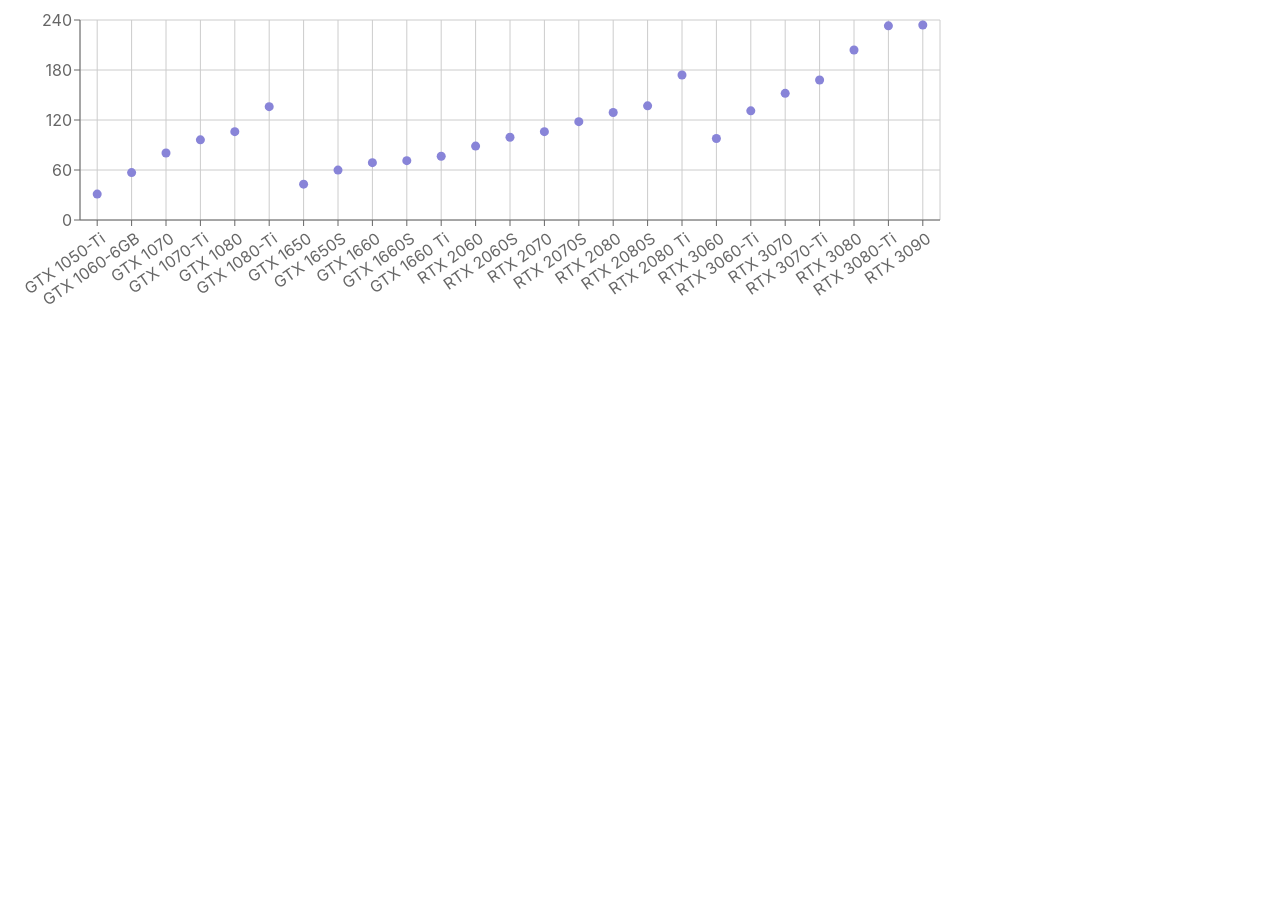
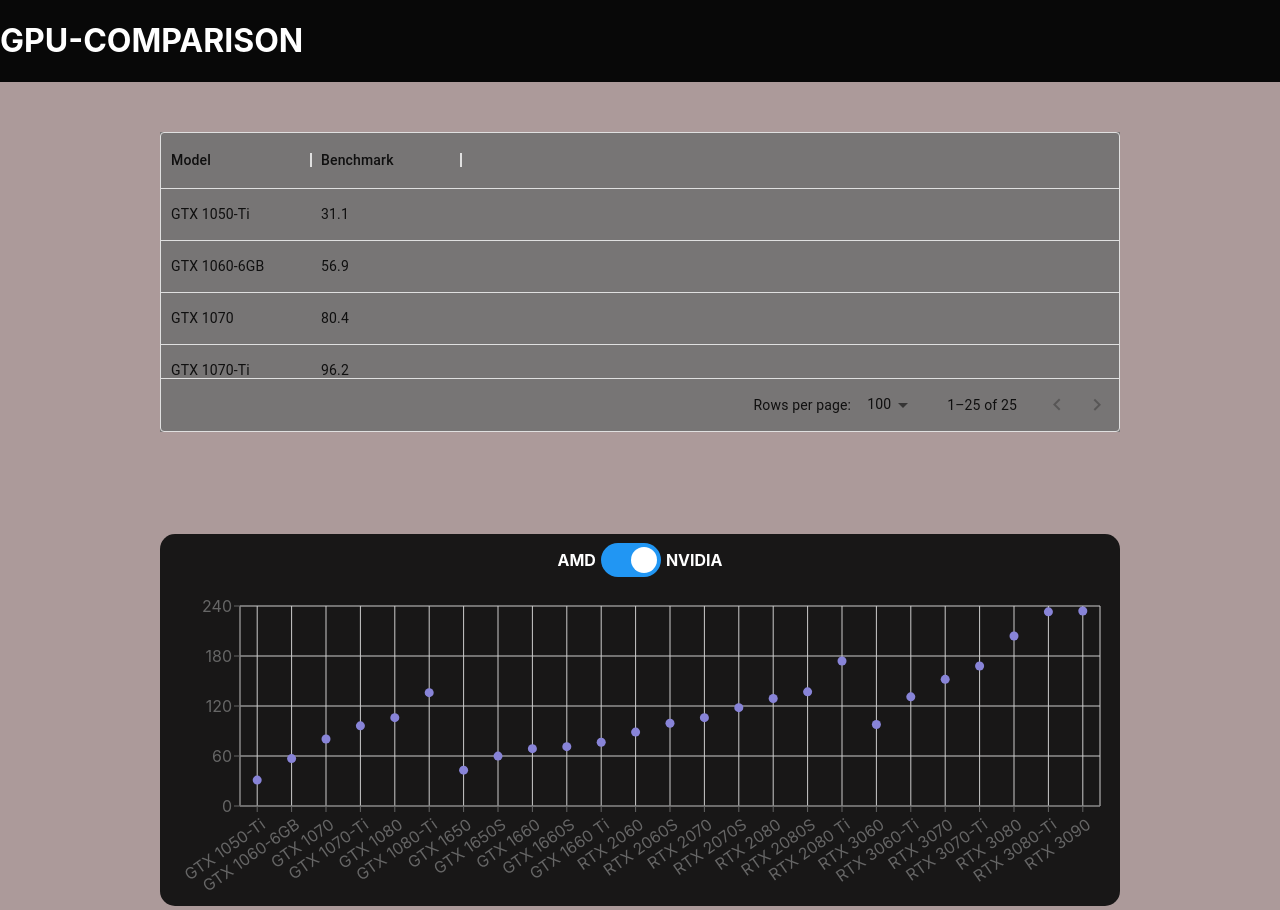
Before and after one commit to brandonrainey/gpu-comparison, a Next.js app: page / in a window 1280 px wide. Before the commit the page ends 800 px from the top, so only its background shows below. Built offline with nearby package versions, Linux system fonts and the light colour scheme.

Commit message:
latest commit before adding to portfolio

```diff
--- /dev/null
+++ b/amdGpuData.js
@@ -0,0 +1,193 @@
+export const amdGpus = [
+  {
+    "Type": "GPU",
+    "Part Number": "",
+    "Brand": "AMD",
+    "Model": "RX 560",
+    "Rank": 151,
+    "Benchmark": 22.8,
+    "Samples": 52294,
+    "URL": "https://gpu.userbenchmark.com/AMD-RX-560/Rating/3926",
+    "id" : 1
+  },
+  {
+    "Type": "GPU",
+    "Part Number": "",
+    "Brand": "AMD",
+    "Model": "RX 570",
+    "Rank": 99,
+    "Benchmark": 46.4,
+    "Samples": 418078,
+    "URL": "https://gpu.userbenchmark.com/AMD-RX-570/Rating/3924",
+    "id" : 2
+  },
+  {
+    "Type": "GPU",
+    "Part Number": "",
+    "Brand": "AMD",
+    "Model": "RX 580",
+    "Rank": 86,
+    "Benchmark": 54.6,
+    "Samples": 827584,
+    "URL": "https://gpu.userbenchmark.com/AMD-RX-580/Rating/3923",
+    "id" : 3
+  },
+  {
+    "Type": "GPU",
+    "Part Number": "",
+    "Brand": "AMD",
+    "Model": "RX 590",
+    "Rank": 76,
+    "Benchmark": 59.8,
+    "Samples": 95338,
+    "URL": "https://gpu.userbenchmark.com/AMD-RX-590/Rating/4033",
+    "id" : 5
+  },
+  {
+    "Type": "GPU",
+    "Part Number": "",
+    "Brand": "AMD",
+    "Model": "RX 5500",
+    "Rank": 83,
+    "Benchmark": 56.1,
+    "Samples": 749,
+    "URL": "https://gpu.userbenchmark.com/AMD-RX-5500/Rating/4059",
+    "id" : 6
+  },
+  {
+    "Type": "GPU",
+    "Part Number": "",
+    "Brand": "AMD",
+    "Model": "RX 5500-XT",
+    "Rank": 81,
+    "Benchmark": 56.2,
+    "Samples": 53563,
+    "URL": "https://gpu.userbenchmark.com/AMD-RX-5500-XT/Rating/4060",
+    "id" : 7
+  },
+  {
+    "Type": "GPU",
+    "Part Number": "",
+    "Brand": "AMD",
+    "Model": "RX 5600-XT",
+    "Rank": 52,
+    "Benchmark": 86.5,
+    "Samples": 97287,
+    "URL": "https://gpu.userbenchmark.com/AMD-RX-5600-XT/Rating/4062",
+    "id" : 8
+  },
+  {
+    "Type": "GPU",
+    "Part Number": "",
+    "Brand": "AMD",
+    "Model": "RX 5700",
+    "Rank": 50,
+    "Benchmark": 87.8,
+    "Samples": 60030,
+    "URL": "https://gpu.userbenchmark.com/AMD-RX-5700/Rating/4046",
+    "id" : 9
+  },
+  {
+    "Type": "GPU",
+    "Part Number": "",
+    "Brand": "AMD",
+    "Model": "RX 5700-XT",
+    "Rank": 34,
+    "Benchmark": 104,
+    "Samples": 346368,
+    "URL": "https://gpu.userbenchmark.com/AMD-RX-5700-XT/Rating/4045",
+    "id" : 10
+  },
+  {
+    "Type": "GPU",
+    "Part Number": "",
+    "Brand": "AMD",
+    "Model": "RX 5700XT(50th)",
+    "Rank": 33,
+    "Benchmark": 104,
+    "Samples": 3781,
+    "URL": "https://gpu.userbenchmark.com/SpeedTest/845537/AMD-Radeon-RX-5700-XT-50th-Anniversary",
+    "id" : 11
+  },
+  {
+    "Type": "GPU",
+    "Part Number": "",
+    "Brand": "AMD",
+    "Model": "RX 6600",
+    "Rank": 61,
+    "Benchmark": 75.9,
+    "Samples": 2499,
+    "URL": "https://gpu.userbenchmark.com/SpeedTest/1680901/AMD-Radeon-RX-6600",
+    "id" : 12
+  },
+  {
+    "Type": "GPU",
+    "Part Number": "",
+    "Brand": "AMD",
+    "Model": "RX 6600-XT",
+    "Rank": 36,
+    "Benchmark": 99.9,
+    "Samples": 11789,
+    "URL": "https://gpu.userbenchmark.com/AMD-RX-6600-XT/Rating/4117",
+    "id" : 13
+  },
+  {
+    "Type": "GPU",
+    "Part Number": "",
+    "Brand": "AMD",
+    "Model": "RX 6700-XT",
+    "Rank": 25,
+    "Benchmark": 119,
+    "Samples": 30563,
+    "URL": "https://gpu.userbenchmark.com/AMD-RX-6700-XT/Rating/4109",
+    "id" : 14
+  },
+  {
+    "Type": "GPU",
+    "Part Number": "",
+    "Brand": "AMD",
+    "Model": "RX 6800",
+    "Rank": 18,
+    "Benchmark": 134,
+    "Samples": 11414,
+    "URL": "https://gpu.userbenchmark.com/AMD-RX-6800/Rating/4088",
+    "id" : 15
+  },
+  {
+    "Type": "GPU",
+    "Part Number": "",
+    "Brand": "AMD",
+    "Model": "RX 6800-XT",
+    "Rank": 12,
+    "Benchmark": 160,
+    "Samples": 22723,
+    "URL": "https://gpu.userbenchmark.com/AMD-RX-6800-XT/Rating/4089",
+    "id" : 16
+  },
+  {
+    "Type": "GPU",
+    "Part Number": "",
+    "Brand": "AMD",
+    "Model": "RX 6900-XT",
+    "Rank": 5,
+    "Benchmark": 192,
+    "Samples": 21268,
+    "URL": "https://gpu.userbenchmark.com/AMD-RX-6900-XT/Rating/4091",
+    "id" : 17
+  },
+
+
+
+
+
+
+
+
+
+
+
+
+
+
+
+]
--- a/components/Chart.js
+++ b/components/Chart.js
@@ -1,7 +1,16 @@
-import React, { PureComponent } from 'react'
-import { ScatterChart, Scatter, XAxis, YAxis, CartesianGrid, Tooltip, ResponsiveContainer } from 'recharts';
-import { gpuData } from '/gpu-data'
-import { newGpuData } from '../newGpuData';
+import React, { PureComponent } from "react";
+import {
+  ScatterChart,
+  Scatter,
+  XAxis,
+  YAxis,
+  CartesianGrid,
+  Tooltip,
+  ResponsiveContainer,
+} from "recharts";
+import { gpuData } from "/gpu-data";
+import { newGpuData } from "../newGpuData";
+import { amdGpus } from "../amdGpuData";
 
 class CustomizedAxisTick extends PureComponent {
   render() {
@@ -9,7 +18,14 @@
 
     return (
       <g transform={`translate(${x},${y})`}>
-          <text x={0} y={0} dy={16} textAnchor="end" fill="#666" transform="rotate(-35)">
+        <text
+          x={0}
+          y={0}
+          dy={16}
+          textAnchor="end"
+          fill="#666"
+          transform="rotate(-35)"
+        >
           {payload.value}
         </text>
       </g>
@@ -17,10 +33,10 @@
   }
 }
 
-export default function Chart() {
+export default function Chart({ value }) {
   return (
-        <ResponsiveContainer width="100%" aspect={3}>
-
+    <div className="chartWrapper">
+      <ResponsiveContainer width="75%" aspect={3} className="chartComponent">
         <ScatterChart
           width={400}
           height={400}
@@ -32,11 +48,26 @@
           }}
         >
           <CartesianGrid />
-          <XAxis type="category" dataKey="Model" name="Model"  interval={0} minTickGap={20} tick={<CustomizedAxisTick />}/>
-          <YAxis type="number" dataKey="Benchmark" name="Benchmark"  />
-          <Tooltip cursor={{ strokeDasharray: '3 3' }} payload={[{ Name: 'Model'}]}/>
-          <Scatter name="A school" data={newGpuData} fill="#8884d8" />
+          <XAxis
+            type="category"
+            dataKey="Model"
+            name="Model"
+            interval={0}
+            minTickGap={20}
+            tick={<CustomizedAxisTick />}
+          />
+          <YAxis type="number" dataKey="Benchmark" name="Benchmark" />
+          <Tooltip
+            cursor={{ strokeDasharray: "3 3" }}
+            payload={[{ Name: "Model" }]}
+          />
+          <Scatter
+            name="A school"
+            data={value ? newGpuData : amdGpus}
+            fill={`${value ? "#8884d8" : "#e06666"}`}
+          />
         </ScatterChart>
       </ResponsiveContainer>
-    )
+    </div>
+  );
 }
--- /dev/null
+++ b/components/ChartSelector.js
@@ -0,0 +1,18 @@
+import React from "react";
+
+export default function ChartSelector({ value, setValue }) {
+  const handleChange = () => {
+    setValue(!value);
+  };
+
+  return (
+    <div className="sliderWrapper">
+      <p className="sliderText">AMD</p>
+      <label className="switch">
+        <input type="checkbox" checked={value} onChange={handleChange} />
+        <span className="slider round"></span>
+      </label>
+      <p className="sliderText">NVIDIA</p>
+    </div>
+  );
+}
--- /dev/null
+++ b/components/Header.js
@@ -0,0 +1,9 @@
+import React from 'react'
+
+export default function Header() {
+    return (
+        <div className='headerContainer'>
+            <h1>GPU-COMPARISON</h1>
+        </div>
+    )
+}
--- /dev/null
+++ b/nbnb.js
@@ -0,0 +1,3 @@
+export const qqq = [
+
+]
--- a/newGpuData.js
+++ b/newGpuData.js
@@ -7,7 +7,8 @@
         "Rank": 129,
         "Benchmark": 31.1,
         "Samples": 840412,
-        "URL": "https://gpu.userbenchmark.com/Nvidia-GTX-1050-Ti/Rating/3649"
+        "URL": "https://gpu.userbenchmark.com/Nvidia-GTX-1050-Ti/Rating/3649",
+        "id" : 1,
       },
     {
         "Type": "GPU",
@@ -17,7 +18,8 @@
         "Rank": 80,
         "Benchmark": 56.9,
         "Samples": 1296536,
-        "URL": "https://gpu.userbenchmark.com/Nvidia-GTX-1060-6GB/Rating/3639"
+        "URL": "https://gpu.userbenchmark.com/Nvidia-GTX-1060-6GB/Rating/3639",
+        "id" : 2,
       },
       {
         "Type": "GPU",
@@ -27,7 +29,8 @@
         "Rank": 55,
         "Benchmark": 80.4,
         "Samples": 1274403,
-        "URL": "https://gpu.userbenchmark.com/Nvidia-GTX-1070/Rating/3609"
+        "URL": "https://gpu.userbenchmark.com/Nvidia-GTX-1070/Rating/3609",
+        "id" : 3,
       },
       {
         "Type": "GPU",
@@ -37,7 +40,8 @@
         "Rank": 40,
         "Benchmark": 96.2,
         "Samples": 362945,
-        "URL": "https://gpu.userbenchmark.com/Nvidia-GTX-1070-Ti/Rating/3943"
+        "URL": "https://gpu.userbenchmark.com/Nvidia-GTX-1070-Ti/Rating/3943",
+        "id" : 4,
       },
       {
         "Type": "GPU",
@@ -47,7 +51,8 @@
         "Rank": 32,
         "Benchmark": 106,
         "Samples": 955188,
-        "URL": "https://gpu.userbenchmark.com/Nvidia-GTX-1080/Rating/3603"
+        "URL": "https://gpu.userbenchmark.com/Nvidia-GTX-1080/Rating/3603",
+        "id" : 5,
       },
       {
         "Type": "GPU",
@@ -57,7 +62,8 @@
         "Rank": 16,
         "Benchmark": 136,
         "Samples": 810038,
-        "URL": "https://gpu.userbenchmark.com/Nvidia-GTX-1080-Ti/Rating/3918"
+        "URL": "https://gpu.userbenchmark.com/Nvidia-GTX-1080-Ti/Rating/3918",
+        "id" : 6,
       },
       {
         "Type": "GPU",
@@ -67,7 +73,8 @@
         "Rank": 102,
         "Benchmark": 43,
         "Samples": 154724,
-        "URL": "https://gpu.userbenchmark.com/Nvidia-GTX-1650/Rating/4039"
+        "URL": "https://gpu.userbenchmark.com/Nvidia-GTX-1650/Rating/4039",
+        "id" : 7,
       },
       {
         "Type": "GPU",
@@ -77,7 +84,8 @@
         "Rank": 75,
         "Benchmark": 59.9,
         "Samples": 132467,
-        "URL": "https://gpu.userbenchmark.com/Nvidia-GTX-1650S-Super/Rating/4058"
+        "URL": "https://gpu.userbenchmark.com/Nvidia-GTX-1650S-Super/Rating/4058",
+        "id" : 8,
       },
       {
         "Type": "GPU",
@@ -87,7 +95,8 @@
         "Rank": 67,
         "Benchmark": 68.8,
         "Samples": 202407,
-        "URL": "https://gpu.userbenchmark.com/Nvidia-GTX-1660/Rating/4038"
+        "URL": "https://gpu.userbenchmark.com/Nvidia-GTX-1660/Rating/4038",
+        "id" : 9,
       },
       {
         "Type": "GPU",
@@ -97,7 +106,8 @@
         "Rank": 64,
         "Benchmark": 71.2,
         "Samples": 316737,
-        "URL": "https://gpu.userbenchmark.com/Nvidia-GTX-1660S-Super/Rating/4056"
+        "URL": "https://gpu.userbenchmark.com/Nvidia-GTX-1660S-Super/Rating/4056",
+        "id" : 10,
       },
       {
         "Type": "GPU",
@@ -107,7 +117,8 @@
         "Rank": 60,
         "Benchmark": 76.5,
         "Samples": 260429,
-        "URL": "https://gpu.userbenchmark.com/Nvidia-GTX-1660-Ti/Rating/4037"
+        "URL": "https://gpu.userbenchmark.com/Nvidia-GTX-1660-Ti/Rating/4037",
+        "id" : 11,
       },
       {
         "Type": "GPU",
@@ -117,7 +128,8 @@
         "Rank": 49,
         "Benchmark": 88.7,
         "Samples": 527349,
-        "URL": "https://gpu.userbenchmark.com/Nvidia-RTX-2060/Rating/4034"
+        "URL": "https://gpu.userbenchmark.com/Nvidia-RTX-2060/Rating/4034",
+        "id" : 12,
       },
       {
         "Type": "GPU",
@@ -127,7 +139,8 @@
         "Rank": 37,
         "Benchmark": 99.3,
         "Samples": 286530,
-        "URL": "https://gpu.userbenchmark.com/Nvidia-RTX-2060S-Super/Rating/4049"
+        "URL": "https://gpu.userbenchmark.com/Nvidia-RTX-2060S-Super/Rating/4049",
+        "id" : 13,
       },
       {
         "Type": "GPU",
@@ -137,7 +150,8 @@
         "Rank": 31,
         "Benchmark": 106,
         "Samples": 429747,
-        "URL": "https://gpu.userbenchmark.com/Nvidia-RTX-2070/Rating/4029"
+        "URL": "https://gpu.userbenchmark.com/Nvidia-RTX-2070/Rating/4029",
+        "id" : 14,
       },
       {
         "Type": "GPU",
@@ -147,7 +161,8 @@
         "Rank": 26,
         "Benchmark": 118,
         "Samples": 561715,
-        "URL": "https://gpu.userbenchmark.com/Nvidia-RTX-2070S-Super/Rating/4048"
+        "URL": "https://gpu.userbenchmark.com/Nvidia-RTX-2070S-Super/Rating/4048",
+        "id" : 15,
       },
       {
         "Type": "GPU",
@@ -157,7 +172,8 @@
         "Rank": 23,
         "Benchmark": 129,
         "Samples": 293051,
-        "URL": "https://gpu.userbenchmark.com/Nvidia-RTX-2080/Rating/4026"
+        "URL": "https://gpu.userbenchmark.com/Nvidia-RTX-2080/Rating/4026",
+        "id" : 16,
       },
       {
         "Type": "GPU",
@@ -167,7 +183,8 @@
         "Rank": 15,
         "Benchmark": 137,
         "Samples": 229795,
-        "URL": "https://gpu.userbenchmark.com/Nvidia-RTX-2080S-Super/Rating/4050"
+        "URL": "https://gpu.userbenchmark.com/Nvidia-RTX-2080S-Super/Rating/4050",
+        "id" : 17,
       },
       {
         "Type": "GPU",
@@ -177,7 +194,8 @@
         "Rank": 9,
         "Benchmark": 174,
         "Samples": 302277,
-        "URL": "https://gpu.userbenchmark.com/Nvidia-RTX-2080-Ti/Rating/4027"
+        "URL": "https://gpu.userbenchmark.com/Nvidia-RTX-2080-Ti/Rating/4027",
+        "id" : 18,
       },
       {
         "Type": "GPU",
@@ -187,7 +205,8 @@
         "Rank": 38,
         "Benchmark": 97.8,
         "Samples": 55201,
-        "URL": "https://gpu.userbenchmark.com/Nvidia-RTX-3060/Rating/4105"
+        "URL": "https://gpu.userbenchmark.com/Nvidia-RTX-3060/Rating/4105",
+        "id" : 19,
       },
       {
         "Type": "GPU",
@@ -197,7 +216,8 @@
         "Rank": 22,
         "Benchmark": 131,
         "Samples": 81687,
-        "URL": "https://gpu.userbenchmark.com/Nvidia-RTX-3060-Ti/Rating/4090"
+        "URL": "https://gpu.userbenchmark.com/Nvidia-RTX-3060-Ti/Rating/4090",
+        "id" : 20,
       },
       {
         "Type": "GPU",
@@ -207,7 +227,8 @@
         "Rank": 13,
         "Benchmark": 152,
         "Samples": 305818,
-        "URL": "https://gpu.userbenchmark.com/Nvidia-RTX-3070/Rating/4083"
+        "URL": "https://gpu.userbenchmark.com/Nvidia-RTX-3070/Rating/4083",
+        "id" : 21,
       },
       {
         "Type": "GPU",
@@ -217,7 +238,8 @@
         "Rank": 10,
         "Benchmark": 168,
         "Samples": 35202,
-        "URL": "https://gpu.userbenchmark.com/Nvidia-RTX-3070-Ti/Rating/4116"
+        "URL": "https://gpu.userbenchmark.com/Nvidia-RTX-3070-Ti/Rating/4116",
+        "id" : 22,
       },
       {
         "Type": "GPU",
@@ -227,7 +249,8 @@
         "Rank": 4,
         "Benchmark": 204,
         "Samples": 202409,
-        "URL": "https://gpu.userbenchmark.com/Nvidia-RTX-3080/Rating/4080"
+        "URL": "https://gpu.userbenchmark.com/Nvidia-RTX-3080/Rating/4080",
+        "id" : 23,
       },
       {
         "Type": "GPU",
@@ -237,7 +260,8 @@
         "Rank": 2,
         "Benchmark": 233,
         "Samples": 42788,
-        "URL": "https://gpu.userbenchmark.com/Nvidia-RTX-3080-Ti/Rating/4115"
+        "URL": "https://gpu.userbenchmark.com/Nvidia-RTX-3080-Ti/Rating/4115",
+        "id" : 24,
       },
       {
         "Type": "GPU",
@@ -247,6 +271,7 @@
         "Rank": 1,
         "Benchmark": 234,
         "Samples": 83598,
-        "URL": "https://gpu.userbenchmark.com/Nvidia-RTX-3090/Rating/4081"
+        "URL": "https://gpu.userbenchmark.com/Nvidia-RTX-3090/Rating/4081",
+        "id" : 25,
       },
 ]
--- a/package.json
+++ b/package.json
@@ -8,6 +8,10 @@
     "lint": "next lint"
   },
   "dependencies": {
+    "@emotion/react": "^11.7.1",
+    "@emotion/styled": "^11.6.0",
+    "@mui/material": "^5.2.8",
+    "@mui/x-data-grid": "^5.2.2",
     "next": "12.0.7",
     "react": "17.0.2",
     "react-dom": "17.0.2",
--- a/pages/index.js
+++ b/pages/index.js
@@ -1,22 +1,47 @@
-import React, { useEffect, useState } from 'react'
-import Head from 'next/head'
-import Image from 'next/image'
-import Chart from '../components/Chart'
-import { gpuData } from '/gpu-data'
-import { newGpuData } from '../newGpuData'
+import React, { useEffect, useState } from "react";
+import Head from "next/head";
+import Image from "next/image";
+import Chart from "../components/Chart";
+import { gpuData } from "/gpu-data";
+import { newGpuData } from "../newGpuData";
+import Header from "../components/Header";
+import ChartSelector from "../components/ChartSelector";
+import { DataGrid, GridRowsProp, GridColDef } from "@mui/x-data-grid";
+import { amdGpus } from "../amdGpuData";
 
 export default function Home() {
+  const [nvidiaCards, setNvidiaCards] = useState([]);
 
-  const [nvidiaCards, setNvidiaCards] = useState([])
+  const [value, setValue] = useState(true);
 
-  useEffect(() => {
+  const rows = [
+    { id: 1, col1: "Hello", col2: "World" },
+    { id: 2, col1: "DataGridPro", col2: "is Awesome" },
+    { id: 3, col1: "MUI", col2: "is Amazing" },
+  ];
 
-  }, [])
+  const columns = [
+    { field: "Model", headerName: "Model", width: 150 },
+    { field: "Benchmark", headerName: "Benchmark", width: 150 },
+  ];
 
+  useEffect(() => {}, []);
 
   return (
-    <div className='mainContainer'>
-      <Chart />
+    <div className="mainContainer">
+      <Header />
+      <div className="dataGridContainer">
+        <DataGrid
+          rows={value ? newGpuData : amdGpus}
+          columns={columns}
+          style={{}}
+        />
+      </div>
+
+      <div className="chartContainer">
+        <ChartSelector value={value} setValue={setValue} />
+        <Chart value={value} setValue={setValue} />
+      </div>
     </div>
-  )
+  );
 }
--- a/styles/globals.css
+++ b/styles/globals.css
@@ -4,6 +4,8 @@
   margin: 0;
   font-family: -apple-system, BlinkMacSystemFont, Segoe UI, Roboto, Oxygen,
     Ubuntu, Cantarell, Fira Sans, Droid Sans, Helvetica Neue, sans-serif;
+  background: rgb(172, 154, 154);
+  height: 100%;
 }
 
 a {
@@ -16,5 +18,132 @@
 }
 
 .mainContainer {
+  display: flex;
+  justify-content: center;
+  flex-direction: column;
+  width: 100%;
+  height: 100%;
+}
+
+.chartContainer {
+  width: 100%;
+  height: 100%;
+  display: flex;
+  justify-content: center;
+  flex-direction: column;
+  margin-top: 8%;
+  align-items: center;
+}
+
+.chartComponent {
+  background:rgb(24, 23, 23);
+  border-bottom-left-radius: 15px;
+  border-bottom-right-radius: 15px;
+
+}
+
+.headerContainer {
+  width: 100%;
+  background:rgb(8, 8, 8);
+  color: white;
+}
+
+.chartWrapper {
+  display: flex;
+  height: 100%;
+  width: 100%;
+  justify-content: center;
+}
+
+/* The switch - the box around the slider */
+.switch {
+  position: relative;
+  display: inline-block;
+  width: 60px;
+  height: 34px;
+  align-self: center;
+}
+
+/* Hide default HTML checkbox */
+.switch input {
+  opacity: 0;
+  width: 0;
+  height: 0;
+}
+
+/* The slider */
+.slider {
+  position: absolute;
+  cursor: pointer;
+  top: 0;
+  left: 0;
+  right: 0;
+  bottom: 0;
+  background-color: rgb(240, 102, 102);
+  -webkit-transition: .4s;
+  transition: .4s;
+}
+
+.slider:before {
+  position: absolute;
+  content: "";
+  height: 26px;
+  width: 26px;
+  left: 4px;
+  bottom: 4px;
+  background-color: white;
+  -webkit-transition: .4s;
+  transition: .4s;
+}
+
+input:checked + .slider {
+  background-color: #2196F3;
+}
+
+input:focus + .slider {
+  box-shadow: 0 0 1px #2196F3;
+}
+
+input:checked + .slider:before {
+  -webkit-transform: translateX(26px);
+  -ms-transform: translateX(26px);
+  transform: translateX(26px);
+}
+
+/* Rounded sliders */
+.slider.round {
+  border-radius: 34px;
+}
+
+.slider.round:before {
+  border-radius: 50%;
+}
+
+.sliderWrapper {
   width: 75%;
+  background: rgb(24, 23, 23);
+  display: flex;
+  justify-content: center;
+  border-top-left-radius: 15px;
+  border-top-right-radius: 15px;
 }
+
+.sliderText {
+  color: white;
+  margin-left: 5px;
+  margin-right: 5px;
+  font-weight: 700;
+}
+
+.dataGridContainer {
+  display: flex;
+  align-self: center;
+  height: 300px;
+  width: 75%;
+  background:rgb(119, 117, 117);
+  margin-top: 50px;
+}
+
+.dataGrid {
+
+}
```
Also changed, not shown: 1 other file (tests, documents, lock files or other folders). Lines whose indentation alone changed are shown as unchanged.
